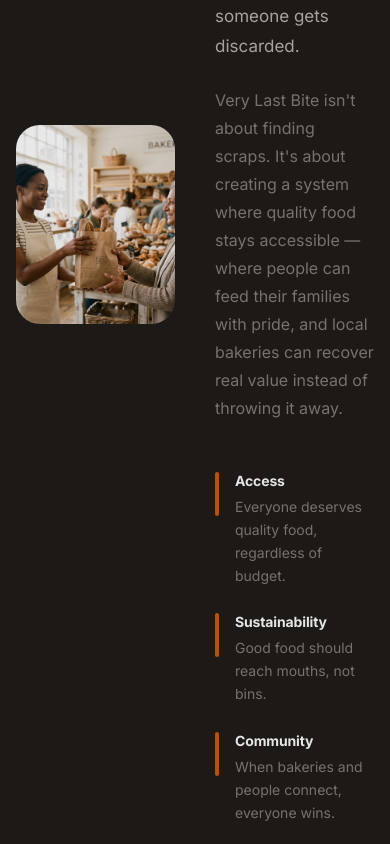
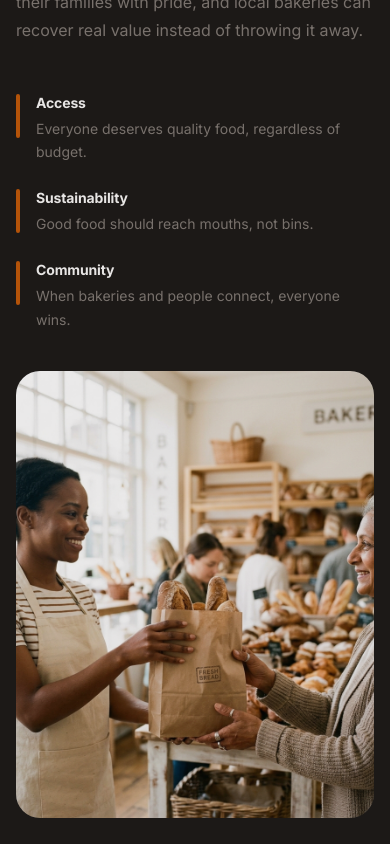
Before and after one commit to brentinomuller615-collab/very-last-bite, a Next.js app: page / in a window 390 px wide. Shown: the part 2860-3704 px from the top of the page. Built offline with nearby package versions, Linux system fonts and the light colour scheme; no server answers.

Commit message:
Refine Our Mission mobile layout to single-column with image below text

```diff
--- a/src/app/LandingPage.tsx
+++ b/src/app/LandingPage.tsx
@@ -823,27 +823,6 @@ function MissionSection() {
         }}
         className="lp-mission-grid"
       >
-        {/* Image */}
-        <FadeIn>
-          <div
-            style={{
-              borderRadius: 24,
-              overflow: "hidden",
-              aspectRatio: "4/5",
-              position: "relative",
-              background: "#292524",
-            }}
-          >
-            <Image
-              src="/community-warmth.png"
-              alt="A bakery worker handing a paper bag of food to a customer, representing community and dignity"
-              fill
-              style={{ objectFit: "cover", opacity: 0.9 }}
-              sizes="(max-width: 768px) 100vw, 50vw"
-            />
-          </div>
-        </FadeIn>
-
         {/* Copy */}
         <FadeIn delay={100}>
           <div>
@@ -925,6 +904,28 @@ function MissionSection() {
                 </div>
               ))}
             </div>
+          </div>
+        </FadeIn>
+
+        {/* Image (below copy on mobile, desktop ordering preserved by CSS order / desktop layout) */}
+        <FadeIn className="lp-mission-img-col">
+          <div
+            style={{
+              borderRadius: 24,
+              overflow: "hidden",
+              aspectRatio: "4/5",
+              position: "relative",
+              background: "#292524",
+              width: "100%",
+            }}
+          >
+            <Image
+              src="/community-warmth.png"
+              alt="A bakery worker handing a paper bag of food to a customer, representing community and dignity"
+              fill
+              style={{ objectFit: "cover", opacity: 0.9 }}
+              sizes="(max-width: 768px) 100vw, 50vw"
+            />
           </div>
         </FadeIn>
       </div>
--- a/src/app/globals.css
+++ b/src/app/globals.css
@@ -541,19 +541,17 @@ body {
   grid-template-columns: repeat(3, 1fr);
 }
 
-/* Mission: two-column on desktop */
+/* Mission: image left, text right on desktop */
 .lp-mission-grid {
   grid-template-columns: 1fr 1fr;
 }
 
-/* CTA box: row on desktop */
-.lp-cta-box {
-  flex-direction: row;
+.lp-mission-img-col {
+  order: 1;
 }
 
-/* Footer: row on desktop */
-.lp-footer-grid {
-  flex-direction: row;
+.lp-mission-grid > div:first-child {
+  order: 2;
 }
 
 @media (max-width: 900px) {
@@ -590,8 +588,18 @@ body {
   }
 
   .lp-mission-grid {
-    grid-template-columns: 1fr;
-    gap: 40px;
+    grid-template-columns: 1fr !important;
+    gap: 40px !important;
+  }
+
+  .lp-mission-grid > div:first-child {
+    order: 1 !important;
+  }
+
+  .lp-mission-img-col {
+    order: 2 !important;
+    width: 100%;
+    max-width: 100%;
   }
 
   .lp-cta-box {
```
